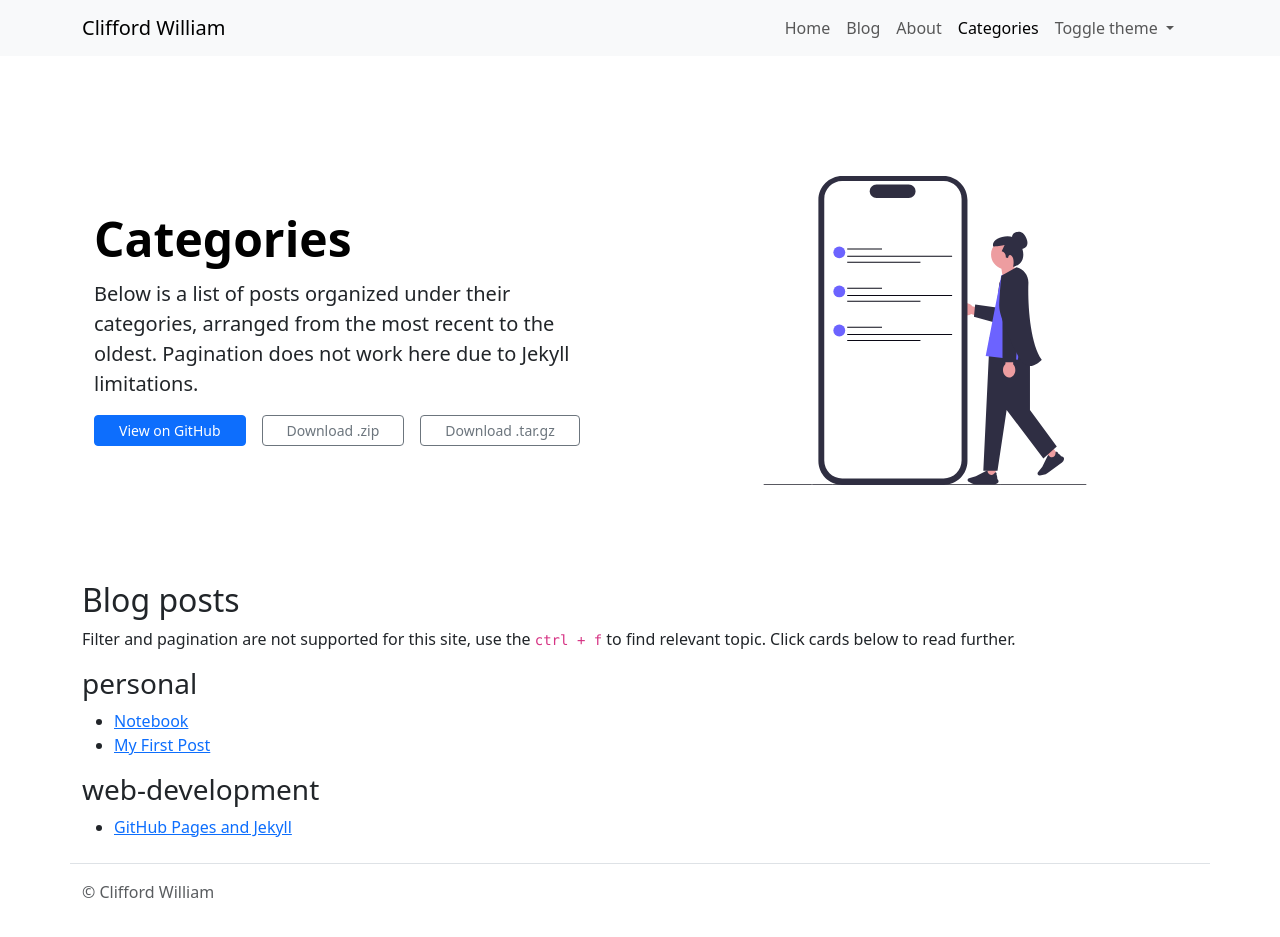
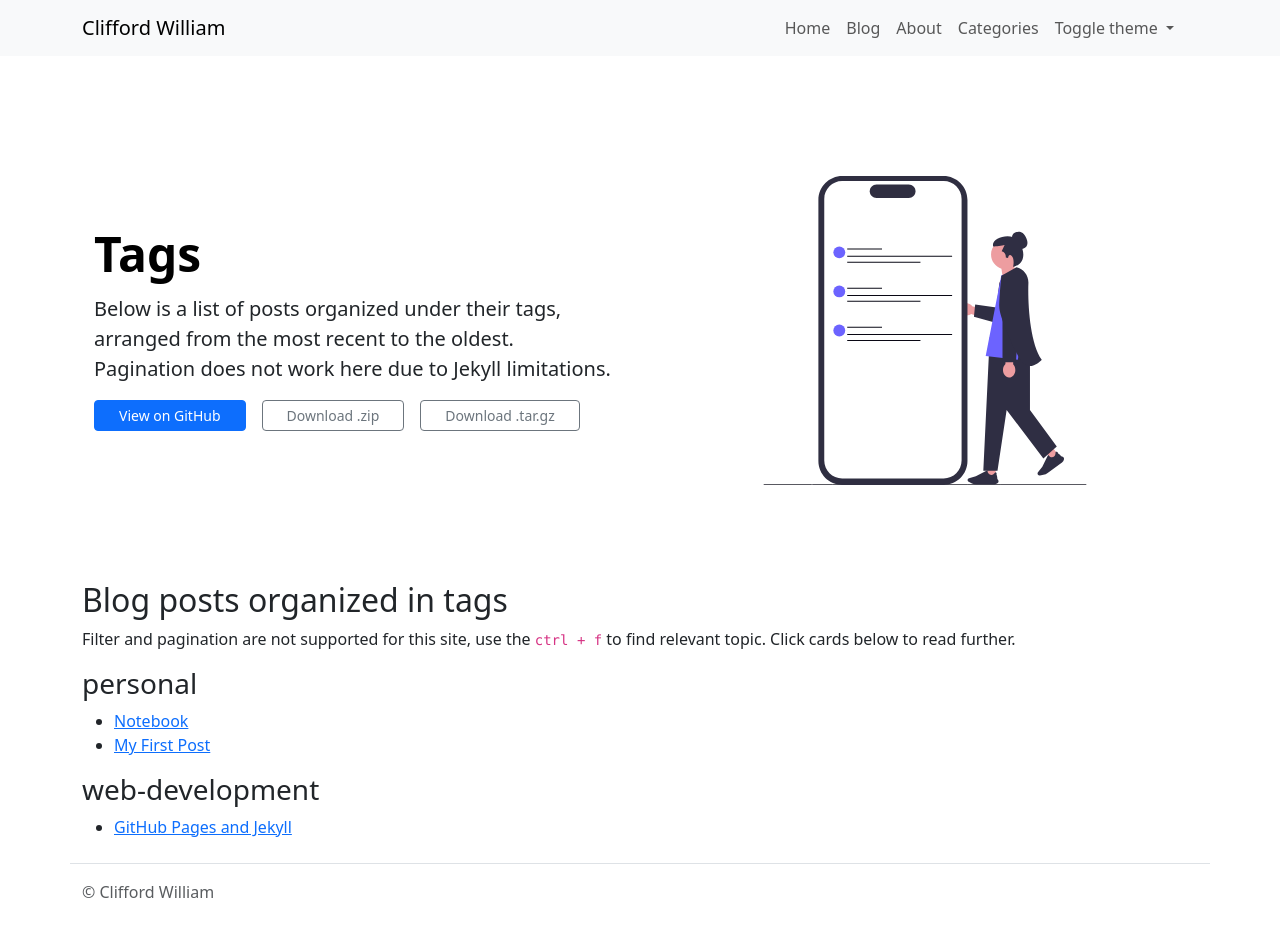
Before and after one commit to cliffordwilliam/my_archive, a Jekyll site: the page built from tags.md, in a window 1280 px wide and 944 px high. Shown: the top 937 px of the window. Built offline with Jekyll 4.4.1, drawn with Linux system fonts in a browser that asks for light colours.

Commit message:
change page name to tags

```diff
--- a/categories.md
+++ b/tags.md
@@ -1,10 +1,10 @@
 ---
-title: Categories
-description: "Below is a list of posts organized under their categories, arranged from the most recent to the oldest. Pagination does not work here due to Jekyll limitations."
+title: Tags
+description: "Below is a list of posts organized under their tags, arranged from the most recent to the oldest. Pagination does not work here due to Jekyll limitations."
 thumbnail: "undraw_undraw_posts_givd_-1-_5vi7.svg"
 ---
 
-## Blog posts
+## Blog posts organized in tags
 
 Filter and pagination are not supported for this site, use the `ctrl + f` to find relevant topic. Click cards below to read further.
 
```
